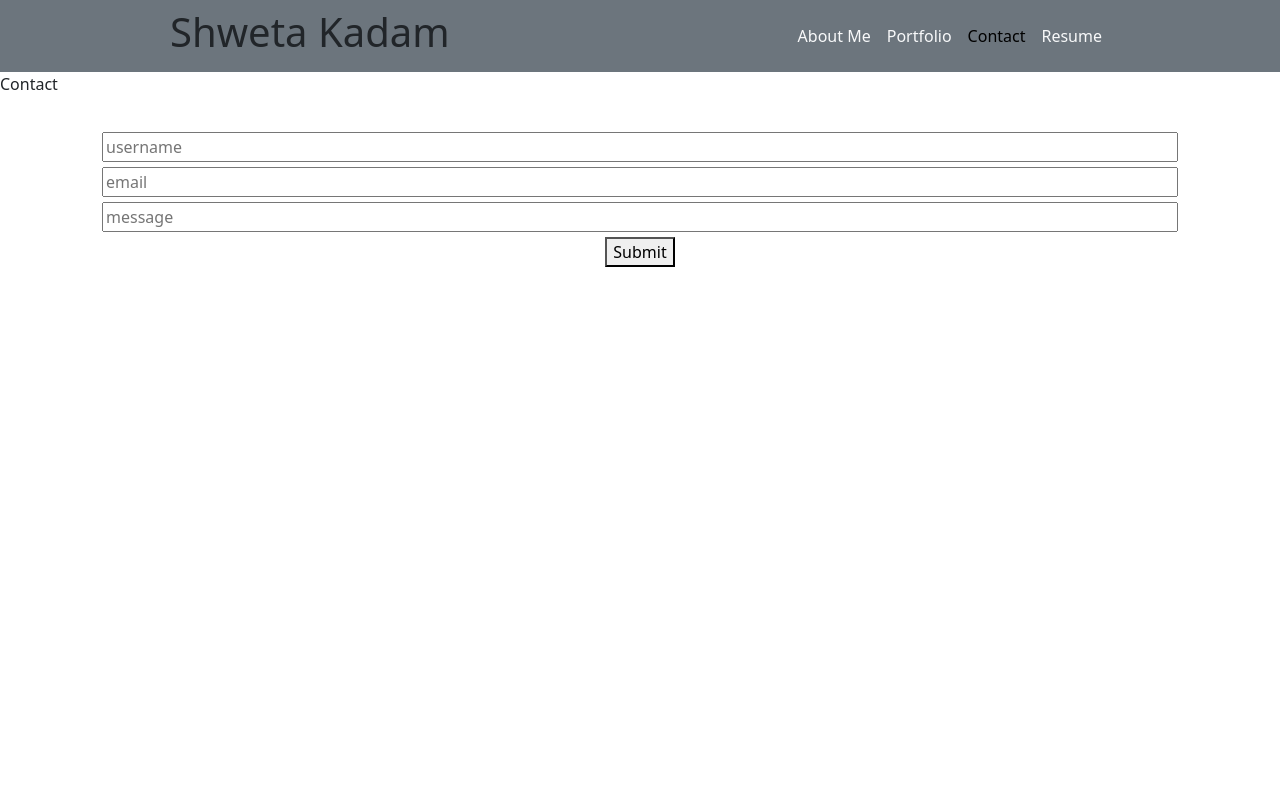
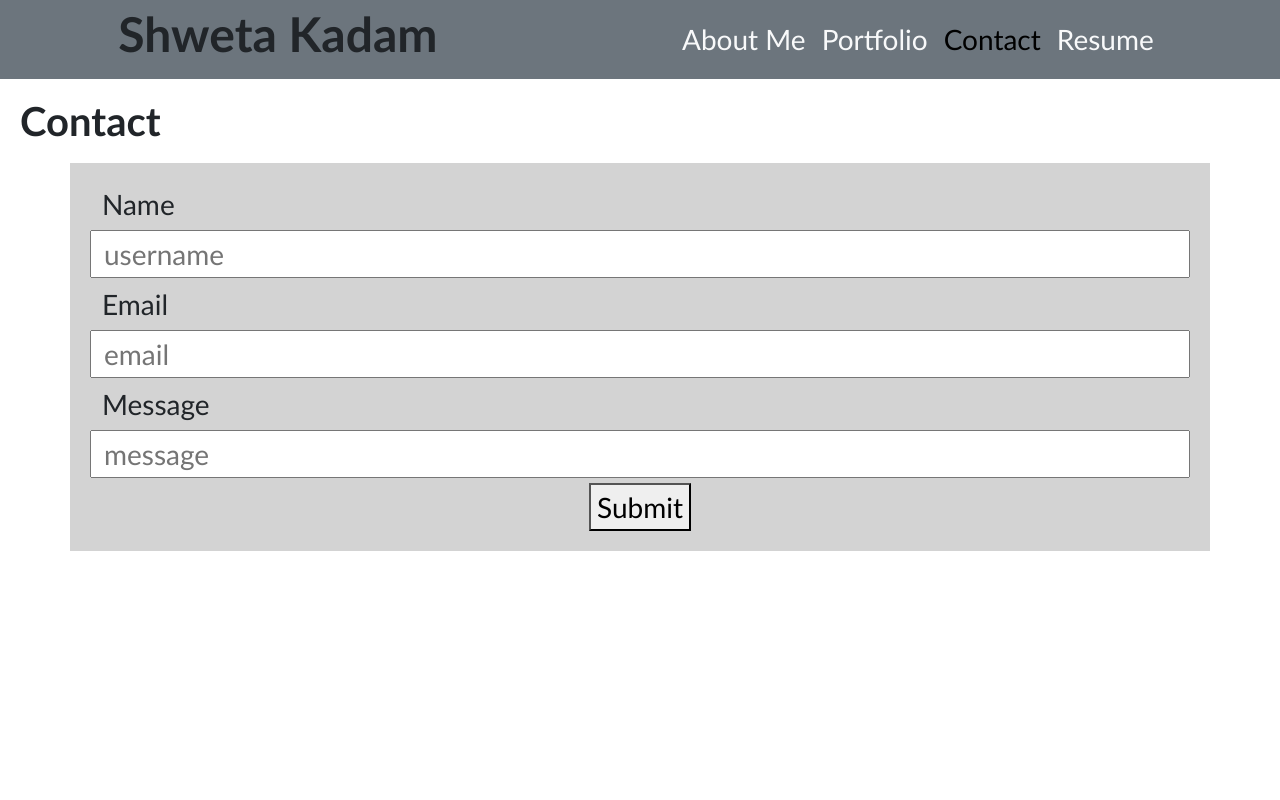
Before and after one commit to shwetakadam5/myportfolio-react, a React (Vite) app: page /contact in a window 1280 px wide. Shown: the top 800 px of the page. Built offline with nearby package versions, Linux system fonts and the light colour scheme.

Commit message:
Changes related to styling

```diff
--- a/src/App.css
+++ b/src/App.css
@@ -14,10 +14,13 @@
 #aboutme,
 #error-page,
 #resume,
-#contact {
+#contact,
+#portfolio-list {
   min-height: 100vh;
   display: flex;
   flex-direction: column;
+  padding: 10px;
+  margin: 10px;
 }
 
 /*section that holds both images and the text we want to place over the image of Project work*/
--- a/src/components/Form/index.jsx
+++ b/src/components/Form/index.jsx
@@ -115,6 +115,8 @@ function Form() {
   return (
     <div className="container text-center">
       <form className="form" onSubmit={handleFormSubmit}>
+        <div className="form-group row">
+          <label htmlFor="userName">Name</label>
           <input
             value={userName}
             name="userName"
@@ -123,6 +125,9 @@ function Form() {
             type="text"
             placeholder="username"
           />
+        </div>
+        <div className="form-group row">
+          <label htmlFor="email">Email </label>
           <input
             value={email}
             name="email"
@@ -131,7 +136,9 @@ function Form() {
             type="email"
             placeholder="email"
           />
-
+        </div>
+        <div className="form-group row">
+          <label htmlFor="message">Message</label>
           <input
             value={message}
             name="message"
@@ -140,6 +147,7 @@ function Form() {
             type="textarea"
             placeholder="message"
           />
+        </div>
         {/* TODO Add another input field with a value, name, type, and placeholder of "password" */}
         {/* TODO Add a `onChange` attribute with a value of `handleInputChange` */}
         <button type="submit">Submit</button>
--- a/src/components/Form/style.css
+++ b/src/components/Form/style.css
@@ -8,3 +8,11 @@
   margin-bottom: 5px;
   width: 100%;
 }
+
+.form label {
+  text-align: left;
+}
+
+.container {
+  background-color: lightgray;
+}
--- a/src/components/Portfolio.jsx
+++ b/src/components/Portfolio.jsx
@@ -40,8 +40,11 @@ export default function Portfolio() {
   }, []);
 
   return (
-    <div id="portfolios">
-      <PortfolioResultList results={results} />
+    <div id="portfolio-list">
+      <h4>Portfolio</h4>
+      <div id="portfolios">
+        <PortfolioResultList results={results} />
+      </div>
     </div>
   );
 }
--- a/src/components/UI/NavBar.jsx
+++ b/src/components/UI/NavBar.jsx
@@ -2,11 +2,9 @@ import "../../App.css";
 export default function NavBar({ links }) {
   return (
     <nav id="header" className="navbar navbar-expand-lg bg-secondary">
-      {/* <div className="container-fluid"> */}
-      <h1>Shweta Kadam </h1>
+      <h3>Shweta Kadam </h3>
 
       <ul className="navbar-nav">{links.map((link) => link)}</ul>
-      {/* </div> */}
     </nav>
   );
 }
--- a/src/components/UI/PortfolioResultList.jsx
+++ b/src/components/UI/PortfolioResultList.jsx
@@ -15,7 +15,7 @@ function PortfolioResultList(props) {
             title="Image of project"
           />
           <div className="project-contents">
-            <h5> {result.name}</h5>
+            <h6> {result.name}</h6>
             <p>
               <Link className="nav-link text-dark" to={result.html_url}>
                 <img id="github-img" src={social} alt="Nature"></img>
--- a/src/index.css
+++ b/src/index.css
@@ -1,68 +1,44 @@
-/* :root {
-  font-family: Inter, system-ui, Avenir, Helvetica, Arial, sans-serif;
+body {
+  font-family: "Trebuchet MS", "Lucida Sans Unicode", "Lucida Grande",
+    "Lucida Sans", Arial, sans-serif;
+  font-size: 1.75rem;
   line-height: 1.5;
-  font-weight: 400;
-
-  color-scheme: light dark;
-  color: rgba(255, 255, 255, 0.87);
-  background-color: #242424;
-
-  font-synthesis: none;
-  text-rendering: optimizeLegibility;
-  -webkit-font-smoothing: antialiased;
-  -moz-osx-font-smoothing: grayscale;
+  margin: 0;
 }
 
-a {
-  font-weight: 500;
-  color: #646cff;
-  text-decoration: inherit;
-}
-a:hover {
-  color: #535bf2;
-}
-
-body {
-  margin: 0;
-  display: flex;
-  place-items: center;
-  min-width: 320px;
-  min-height: 100vh;
+h1,
+h2,
+h3,
+h4,
+h5,
+h6 {
+  margin-bottom: 0.625rem;
+  font-weight: 700;
+  line-height: 1.1;
 }
 
 h1 {
-  font-size: 3.2em;
-  line-height: 1.1;
+  /* 4rem = 40px (4 * 10px) */
+  font-size: 4rem;
 }
 
-button {
-  border-radius: 8px;
-  border: 1px solid transparent;
-  padding: 0.6em 1.2em;
-  font-size: 1em;
-  font-weight: 500;
-  font-family: inherit;
-  background-color: #1a1a1a;
-  cursor: pointer;
-  transition: border-color 0.25s;
-}
-button:hover {
-  border-color: #646cff;
-}
-button:focus,
-button:focus-visible {
-  outline: 4px auto -webkit-focus-ring-color;
+h2 {
+  font-size: 3.5rem;
 }
 
-@media (prefers-color-scheme: light) {
-  :root {
-    color: #213547;
-    background-color: #ffffff;
-  }
-  a:hover {
-    color: #747bff;
-  }
-  button {
-    background-color: #f9f9f9;
-  }
-} */
+h3 {
+  font-size: 3rem;
+}
+
+h4 {
+  font-size: 2.5rem;
+  padding-bottom: 10px;
+}
+
+h5 {
+  font-size: 2rem;
+}
+
+h6 {
+  font-size: 1.5rem;
+}
--- a/src/pages/AboutMe.jsx
+++ b/src/pages/AboutMe.jsx
@@ -3,7 +3,8 @@ import avatarWoman from "../assets/woman.png";
 export default function AboutMe() {
   return (
     <div id="aboutme">
-      <p>About Me</p>
+      <h4>About Me</h4>
+      <div>
         <Avatar
           //githubHandle="shwetakadam5"
           src={avatarWoman}
@@ -18,6 +19,8 @@ export default function AboutMe() {
               .toUpperCase()
           }
         />
+      </div>
+      <div>
         <p>
           Lorem ipsum dolor sit amet consectetur adipisicing elit. Repellendus
           tenetur maiores, dolor iusto dolorum ullam, natus deleniti blanditiis
@@ -28,5 +31,6 @@ export default function AboutMe() {
           nostrum temporibus ad omnis nam rerum eligendi.
         </p>
       </div>
+    </div>
   );
 }
--- a/src/pages/Contact.jsx
+++ b/src/pages/Contact.jsx
@@ -2,7 +2,7 @@ import Form from "../components/Form";
 export default function Contact() {
   return (
     <div id="contact">
-      <p>Contact</p>
+      <h4>Contact</h4>
       <Form />
     </div>
   );
--- a/src/pages/Resume.jsx
+++ b/src/pages/Resume.jsx
@@ -1,7 +1,8 @@
 export default function Resume() {
   return (
     <div id="resume">
-      <p>Resume</p>
+      <h4>Resume</h4>
+      <div>
         <p>
           Download my{" "}
           <a
@@ -12,14 +13,19 @@ export default function Resume() {
             resume
           </a>
         </p>
+      </div>
+      <div>
         <p>Front End Proficiences</p>
         <ul>
           <li>HTML</li>
         </ul>
+      </div>
+      <div>
         <p>Back End Proficiences</p>
         <ul>
           <li>PostGres</li>
         </ul>
       </div>
+    </div>
   );
 }
```
Lines whose indentation alone changed are shown as unchanged.
